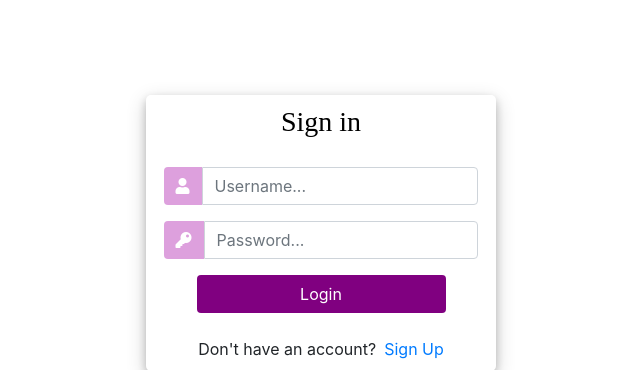
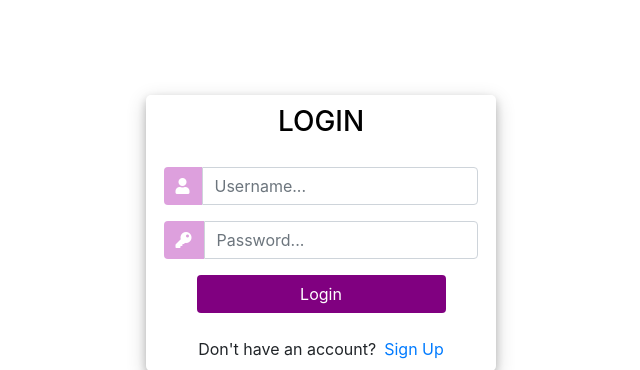
Before and after one commit to BridgitKirika/Brii-to-do, a Django app: page /login/ in a window 1280 px wide. Shown: the part 167-537 px from the top of the page, without its empty margins (319-959 px from the left). Run offline with Django 3.2, Linux system fonts and the light colour scheme; some libraries are stand-ins or nearby versions.

```diff
--- a/todoapp/templates/registration/login.html
+++ b/todoapp/templates/registration/login.html
@@ -82,7 +82,7 @@
 				<div class="d-flex justify-content-center">
 
 
-					<h3 id="form-title" style="font-family: 'Gabriela', serif;">Sign in</h3>
+					<h3 id="form-title">LOGIN</h3>
 				</div>
 				<div class="d-flex justify-content-center form_container">
 					<form method="POST" action="">
```
